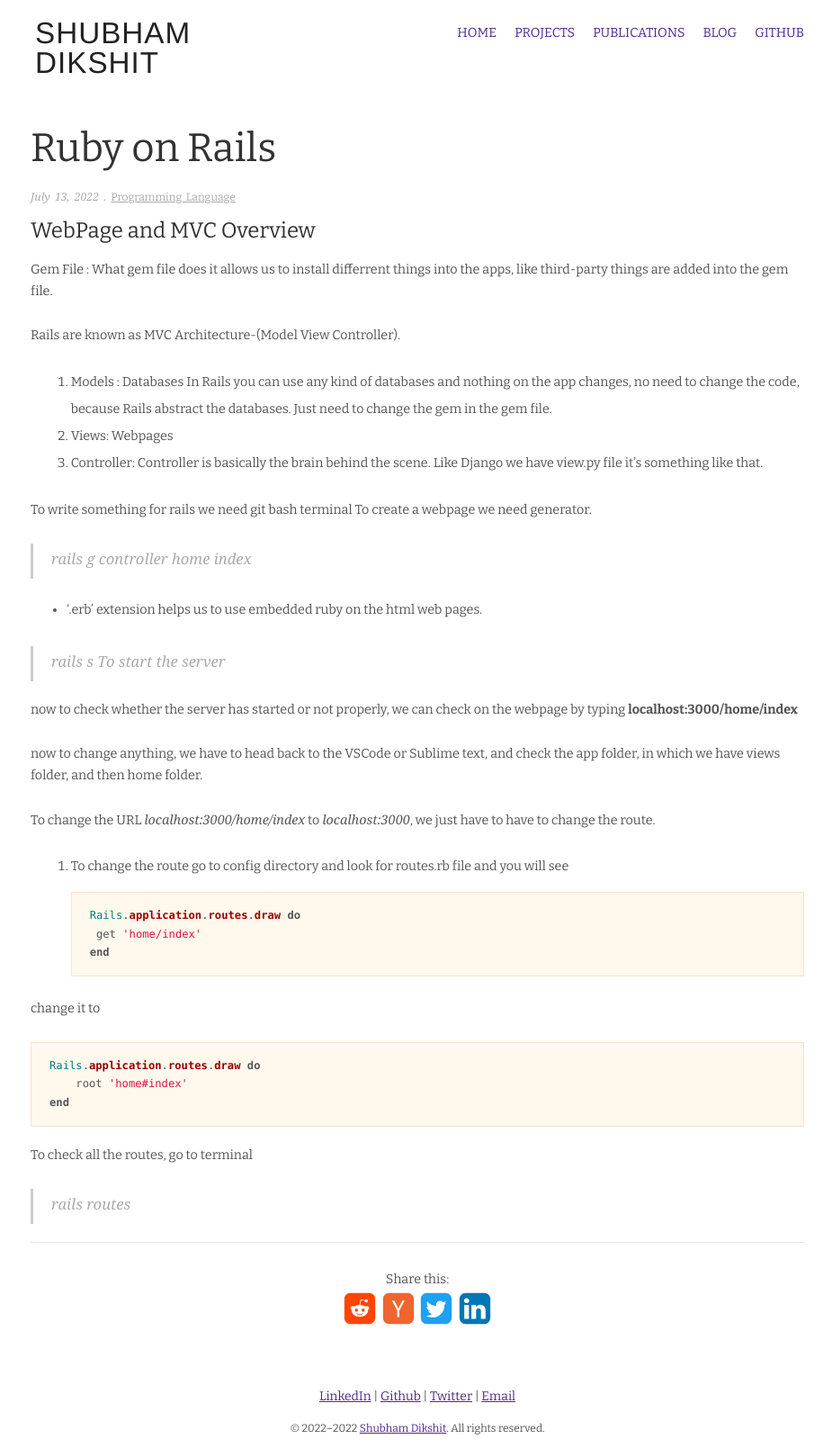
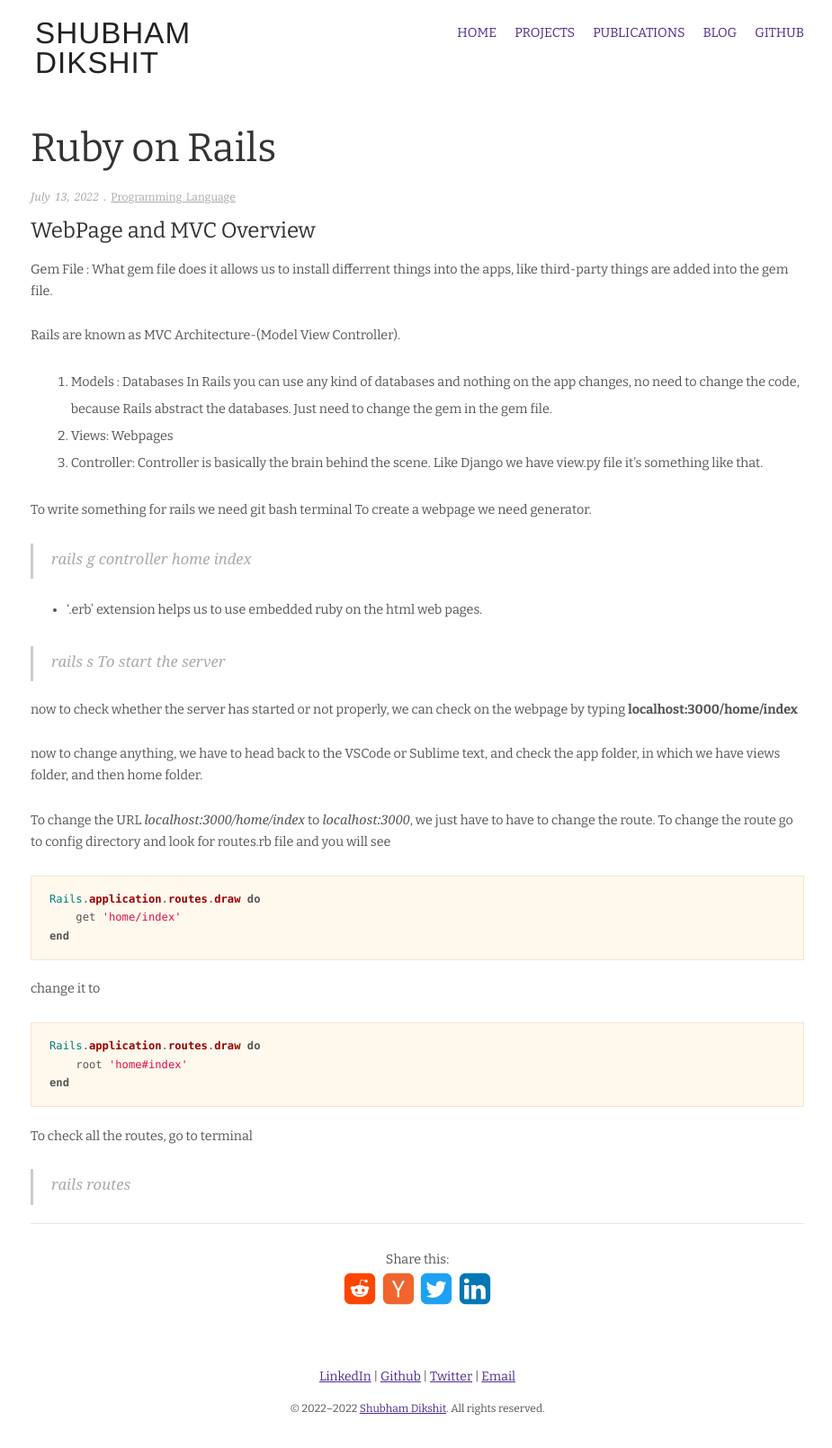
Before and after one commit to dshubham25/dshubham25.github.io, a Jekyll site: the page built from _posts/2022-07-13-Ruby-On-Rails.md, in a window 1280 px wide. Shown: the whole page at 90% size, without its empty margins (176-1101 px from the left). Built offline with Jekyll 4.4.1, drawn with Linux system fonts in a browser that asks for light colours; nearby versions of some CDN libraries; after the commit the page ends 1587 px from its top, so only the background shows below that; some of the changed lines change nothing that is shown.

Commit message:
Add files via upload

````diff
--- a/_posts/2022-07-13-Ruby-On-Rails.md
+++ b/_posts/2022-07-13-Ruby-On-Rails.md
@@ -31,7 +31,7 @@ we can check on the webpage by typing **localhost:3000/home/index**
 now to change anything, we have to head back to the VSCode or Sublime text, and check the app folder, in which we have views folder, and then home folder.
 
 To change the URL *localhost:3000/home/index* to *localhost:3000*, we just have to have to change the route.
-1. To change the route go to config directory and look for routes.rb file and you will see
+To change the route go to config directory and look for routes.rb file and you will see
 ```rb
 Rails.application.routes.draw do
     get 'home/index'
````
